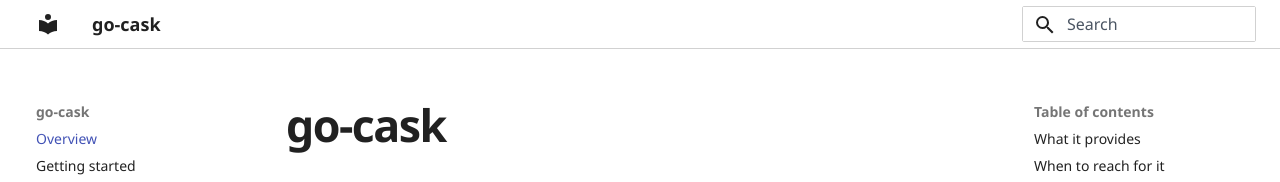
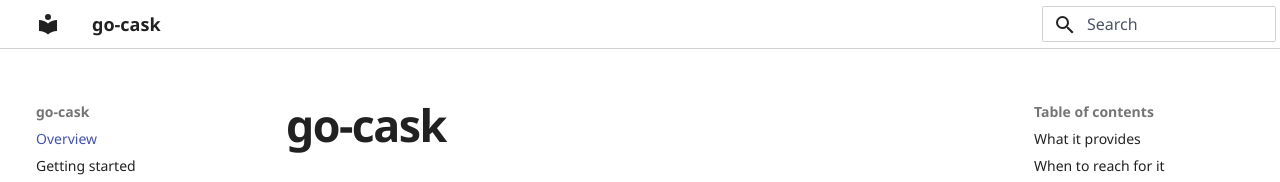
Before and after one commit to dmundt/go-cask, an MkDocs documentation site: the page built from website/index.md, in a window 1280 px wide. Shown: the top 182 px of the page. Built offline with MkDocs 1.6.1 and Material for MkDocs 9.7.7, drawn with Linux system fonts in a browser that asks for light colours; a script that is not in the unit is left out.

Commit message:
fix(website): align search on wide screens (#122)
Keep the header full-width above the desktop breakpoint while preserving content-grid alignment for its left-side controls.

Co-authored-by: Copilot <223556219+Copilot@users.noreply.github.com>

```diff
--- a/website/stylesheets/extra.css
+++ b/website/stylesheets/extra.css
@@ -76,6 +76,13 @@ body {
 
   .md-header__source {
     margin-left: 0.5rem;
+  }
+}
+
+@media screen and (min-width: 1220px) {
+  .md-header__inner.md-grid {
+    max-width: none;
+    padding-left: max(0.2rem, calc((100% - 1240px) / 2 + 0.2rem));
   }
 }
 
```
Also changed, not shown: CHANGELOG.md (+1 -1 lines).
